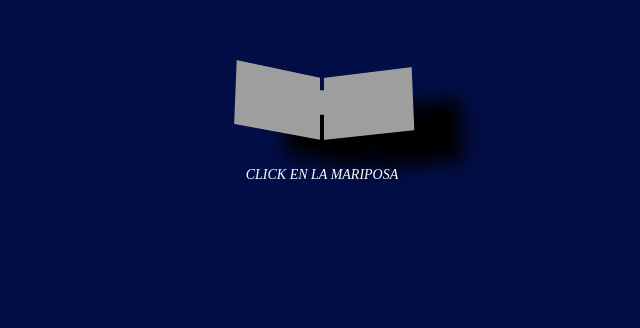
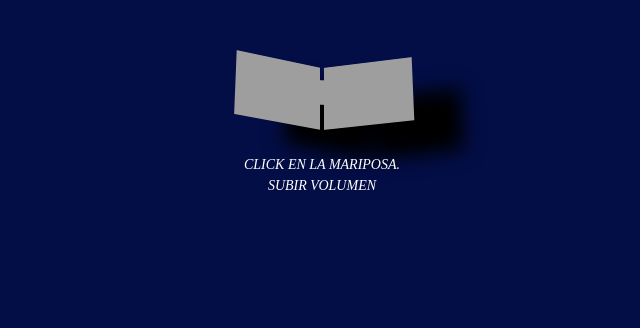
Before and after one commit to manuromeromedina/manu-web, a plain HTML site: page index.html in a window 1280 px wide. Shown: the part 191-519 px from the top of the page, without its empty margins (318-958 px from the left). Drawn offline with Linux system fonts and the light colour scheme; grey boxes are pictures that could not be loaded.

Commit message:
last change

```diff
--- a/index.html
+++ b/index.html
@@ -8,14 +8,16 @@
 
   <div class="stage">
     <div class="mariposa" onclick="playSound()">
-      <div class="mariposa-turn">
-        <div class="mariposa-flutter"></div>
-      </div>
+        <div class="mariposa-turn">
+            <div class="mariposa-flutter"></div>
+        </div>
     </div>
     <div id="scrollingText" class="scrolling-text"></div> <!-- Aquí se agregará el texto -->
-    <div class="click-text">CLICK EN LA MARIPOSA</div> <!-- Texto debajo de la mariposa -->
-    <div class="january-text">4 DE ENERO !!!</div> <!-- Nuevo texto agregado -->
+    <div class="click-text">CLICK EN LA MARIPOSA.</div> <!-- Texto principal -->
+    <div class="volume-text">SUBIR VOLUMEN</div> <!-- Nuevo texto en el siguiente renglón -->
+    <div class="january-text">4 DE ENERO !!!</div> <!-- Texto grande al final -->
 </div>
+
 
 
   <script src="program.js"></script>
--- a/style.css
+++ b/style.css
@@ -162,3 +162,14 @@ div {
   text-align: center; /* Centrar el texto */
   z-index: 1; /* Asegura que esté visible encima de otros elementos */
 }
+
+/* Estilo para "SUBIR VOLUMEN" */
+.volume-text {
+  font-family: serif; /* Misma fuente que el texto "CLICK EN LA MARIPOSA" */
+  font-size: 14px; /* Tamaño similar */
+  font-style: italic; /* Cursiva */
+  color: white; /* Color blanco */
+  margin-top: 5px; /* Separación mínima entre los textos */
+  text-align: center; /* Centrado */
+  z-index: 1;
+}
```
